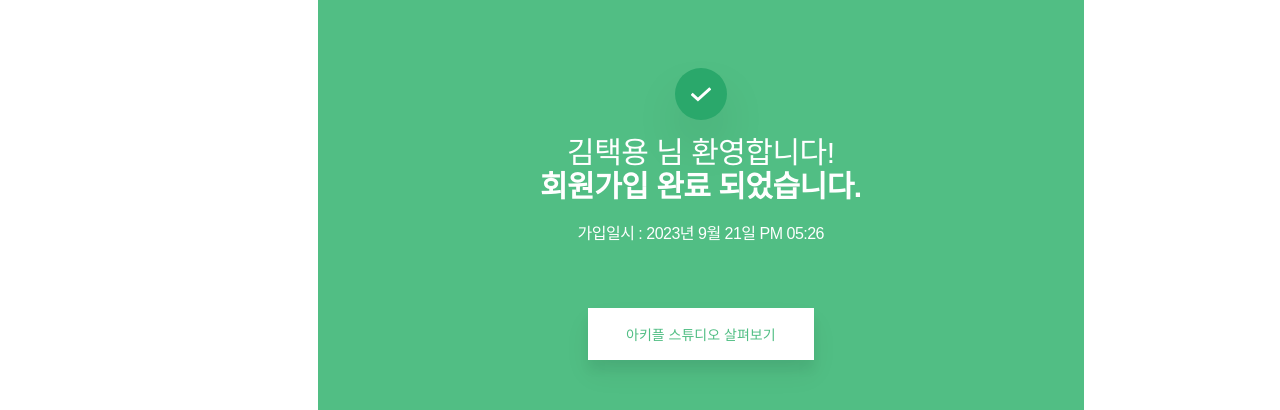
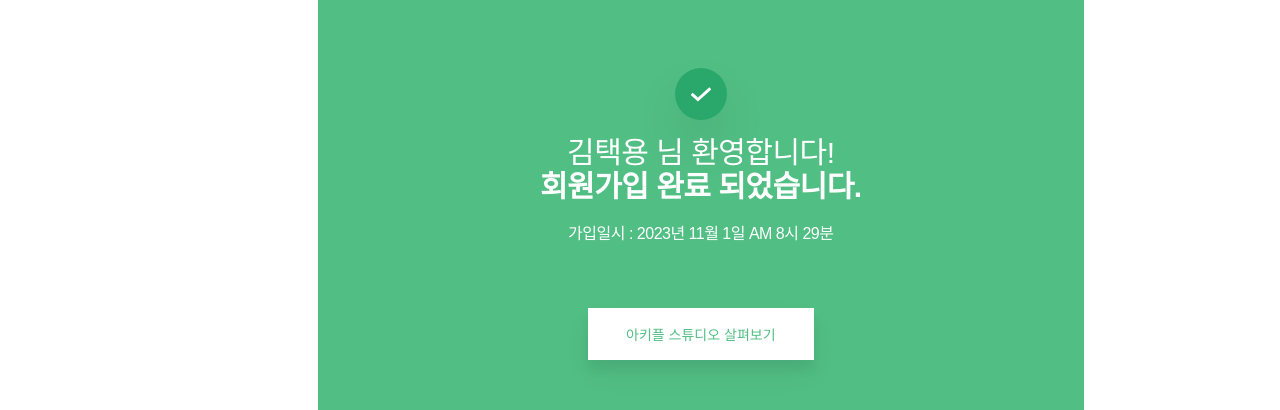
Before and after one commit to jyh2610/InternShipProject_NEXT.JS, a Next.js app in the folder front/: page /signup/sign-complete in a window 1280 px wide. Shown: the part 329-739 px from the top of the page. Built offline with nearby package versions, Linux system fonts and the light colour scheme; no server answers.

Commit message:
feat: 회원가입 시간 렌더링

```diff
--- a/front/src/app/signup/sign-complete/page.tsx
+++ b/front/src/app/signup/sign-complete/page.tsx
@@ -1,49 +1,10 @@
-"use client";
-
 import React from "react";
 
 import "./style.css";
+import CompleteForm from "@/components/sigin-up/CompleteForm";
 
-function complertHandler() {
-  window.location.href = "/";
-}
-
-function Complete() {
-  return (
-    <>
-      <div className="completr-wrap">
-        <div className="flex justify-center	items-center">
-          <div className="flex complert-content">
-            <div className="flex justify-center	items-center flex-col gap-[1rem]">
-              <span className="check-icon shadow-2xl">
-                <svg xmlns="http://www.w3.org/2000/svg" width="39.922" height="26.524" viewBox="0 0 39.922 26.524">
-                  <path
-                    id="패스_7618"
-                    data-name="패스 7618"
-                    d="M61.687,875.846,74.2,887.18l24.729-22.343"
-                    transform="translate(-60.344 -863.353)"
-                    fill="none"
-                    stroke="#fff"
-                    stroke-width="6"
-                  />
-                </svg>
-              </span>
-              <div className="complert-txt">
-                <p className="uesr-name">김택용 님 환영합니다!</p> {/* 가입 된 회원의 이름이 나타나게 처리 */}
-                <p className="uesr-complert font-bold">회원가입 완료 되었습니다.</p>
-              </div>
-              <div className="complert-day">
-                <p>가입일시 : 2023년 9월 21일 PM 05:26</p> {/* 가입 된 일자, 시간 나타나게 처리 */}
-              </div>
-            </div>
-            <button onClick={complertHandler} className="complert-btn">
-              아키플 스튜디오 살펴보기
-            </button>
-          </div>
-        </div>
-      </div>
-    </>
-  );
+async function Complete() {
+  return <CompleteForm />;
 }
 
 export default Complete;
--- /dev/null
+++ b/front/src/components/sigin-up/CompleteForm.tsx
@@ -0,0 +1,47 @@
+"use client";
+
+import React from "react";
+import Link from "next/link";
+import { getDateTime } from "@/lib/dateFormat";
+
+function CompleteForm() {
+  const signTime = getDateTime();
+  return (
+    <>
+      <div className="completr-wrap">
+        <div className="flex justify-center	items-center">
+          <div className="flex complert-content">
+            <div className="flex justify-center	items-center flex-col gap-[1rem]">
+              <span className="check-icon shadow-2xl">
+                <svg xmlns="http://www.w3.org/2000/svg" width="39.922" height="26.524" viewBox="0 0 39.922 26.524">
+                  <path
+                    id="패스_7618"
+                    data-name="패스 7618"
+                    d="M61.687,875.846,74.2,887.18l24.729-22.343"
+                    transform="translate(-60.344 -863.353)"
+                    fill="none"
+                    stroke="#fff"
+                    strokeWidth="6"
+                  />
+                </svg>
+              </span>
+              <div className="complert-txt">
+                <p className="uesr-name">김택용 님 환영합니다!</p> {/* 가입 된 회원의 이름이 나타나게 처리 */}
+                <p className="uesr-complert font-bold">회원가입 완료 되었습니다.</p>
+              </div>
+              <div className="complert-day">
+                {/* <p>가입일시 : 2023년 9월 21일 PM 05:26</p> 가입 된 일자, 시간 나타나게 처리 */}
+                <p>가입일시 : {signTime}</p>
+              </div>
+            </div>
+            <Link href={"./"}>
+              <button className="complert-btn">아키플 스튜디오 살펴보기</button>
+            </Link>
+          </div>
+        </div>
+      </div>
+    </>
+  );
+}
+
+export default CompleteForm;
--- /dev/null
+++ b/front/src/lib/dateFormat.ts
@@ -0,0 +1,13 @@
+export function getDateTime() {
+  const date = new Date();
+  const hours = date.getHours();
+  const ampm = hours >= 12 ? "PM" : "AM";
+
+  // 12시간 형식으로 시간을 변환
+  const formattedHours = hours > 12 ? hours - 12 : hours;
+
+  const formattedDate =
+    date.getFullYear() + "년 " + (date.getMonth() + 1) + "월 " + date.getDate() + "일 " + ampm + " " + formattedHours + "시 " + date.getMinutes() + "분 ";
+
+  return formattedDate;
+}
--- a/front/src/lib/signupApi.ts
+++ b/front/src/lib/signupApi.ts
@@ -9,3 +9,8 @@ export const duplicateTest = async (type: string, value: string | number) => {
       : await api.post({ url: `/validate/${type}`, body: { user_name: value } });
   return res;
 };
+
+export const getCompleteData = async (nickname: string) => {
+  const res = await api.get({ url: "/validate/reissuancetoken", body: { nickname } });
+  return res;
+};
```
